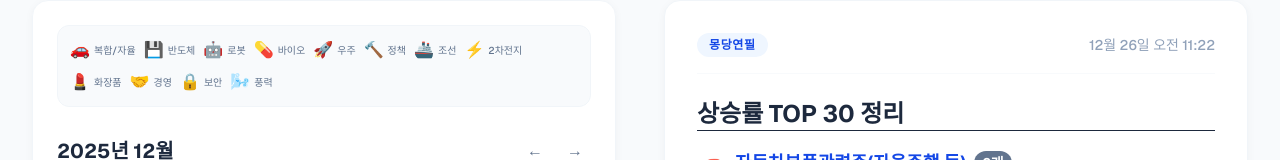
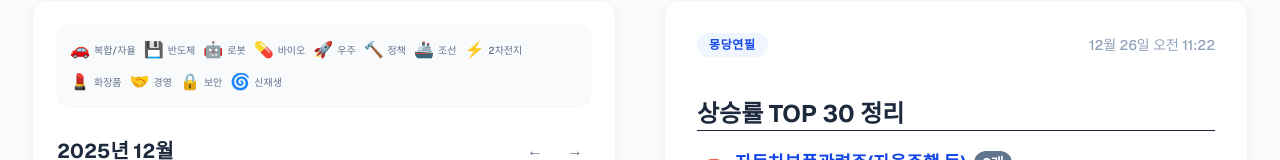
Before and after one commit to nanchacha/dailystock, a Next.js app: page / in a window 1280 px wide. Shown: the part 180-340 px from the top of the page. Built offline with nearby package versions, Linux system fonts and the light colour scheme.

Commit message:
style: Update Renewable Energy emoji to Cyclone (Pinwheel) and rename legend label

```diff
--- a/components/Calendar.tsx
+++ b/components/Calendar.tsx
@@ -127,7 +127,7 @@ export default function Calendar({ news }: { news: NewsItem[] }) {
                 <span className="text-[10px] text-slate-500 font-medium flex items-center gap-1"><span className="text-base">💄</span>화장품</span>
                 <span className="text-[10px] text-slate-500 font-medium flex items-center gap-1"><span className="text-base">🤝</span>경영</span>
                 <span className="text-[10px] text-slate-500 font-medium flex items-center gap-1"><span className="text-base">🔒</span>보안</span>
-                <span className="text-[10px] text-slate-500 font-medium flex items-center gap-1"><span className="text-base">🌬️</span>풍력</span>
+                <span className="text-[10px] text-slate-500 font-medium flex items-center gap-1"><span className="text-base">🌀</span>신재생</span>
             </div>
 
             <div className="flex justify-between items-center mb-6">
```
Also changed, not shown: 1 other file (tests, documents, lock files or other folders).
